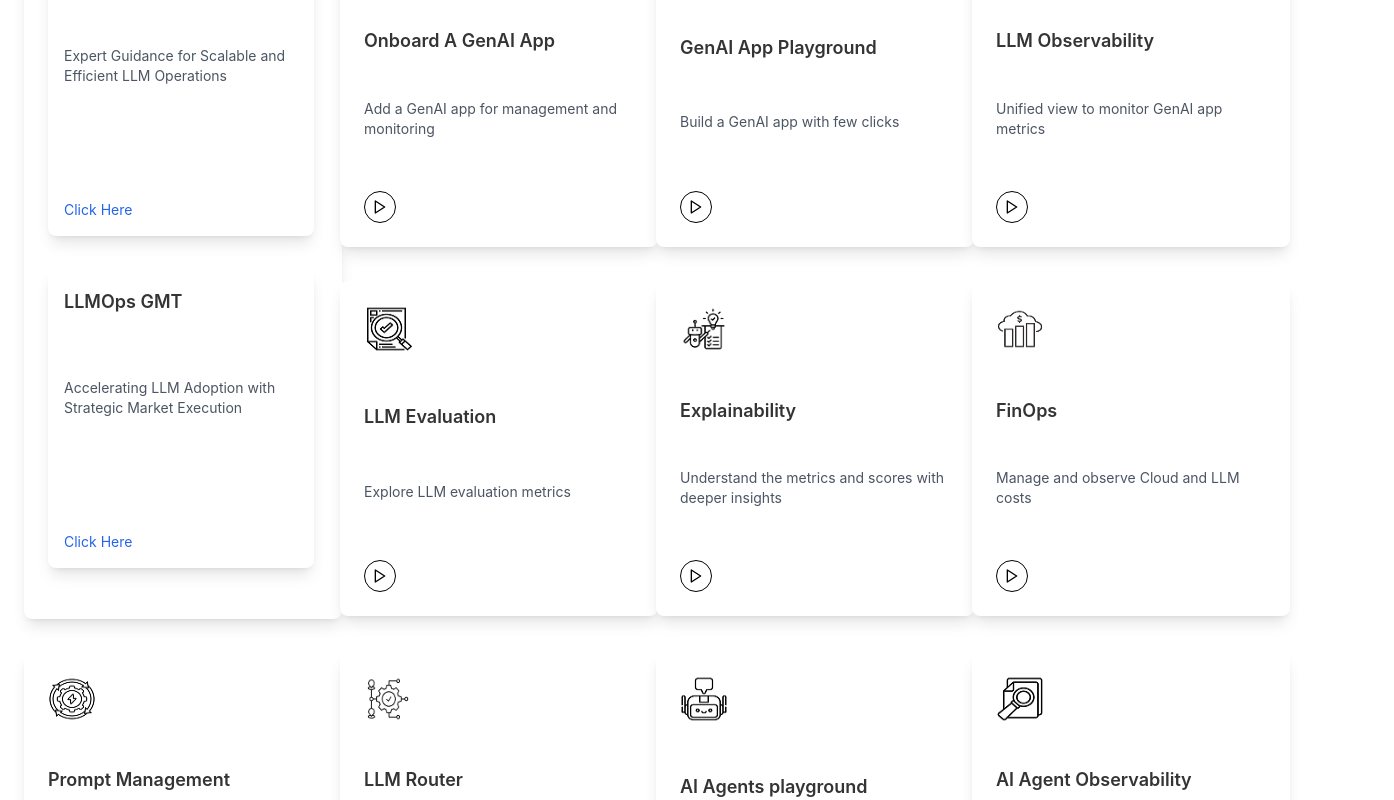
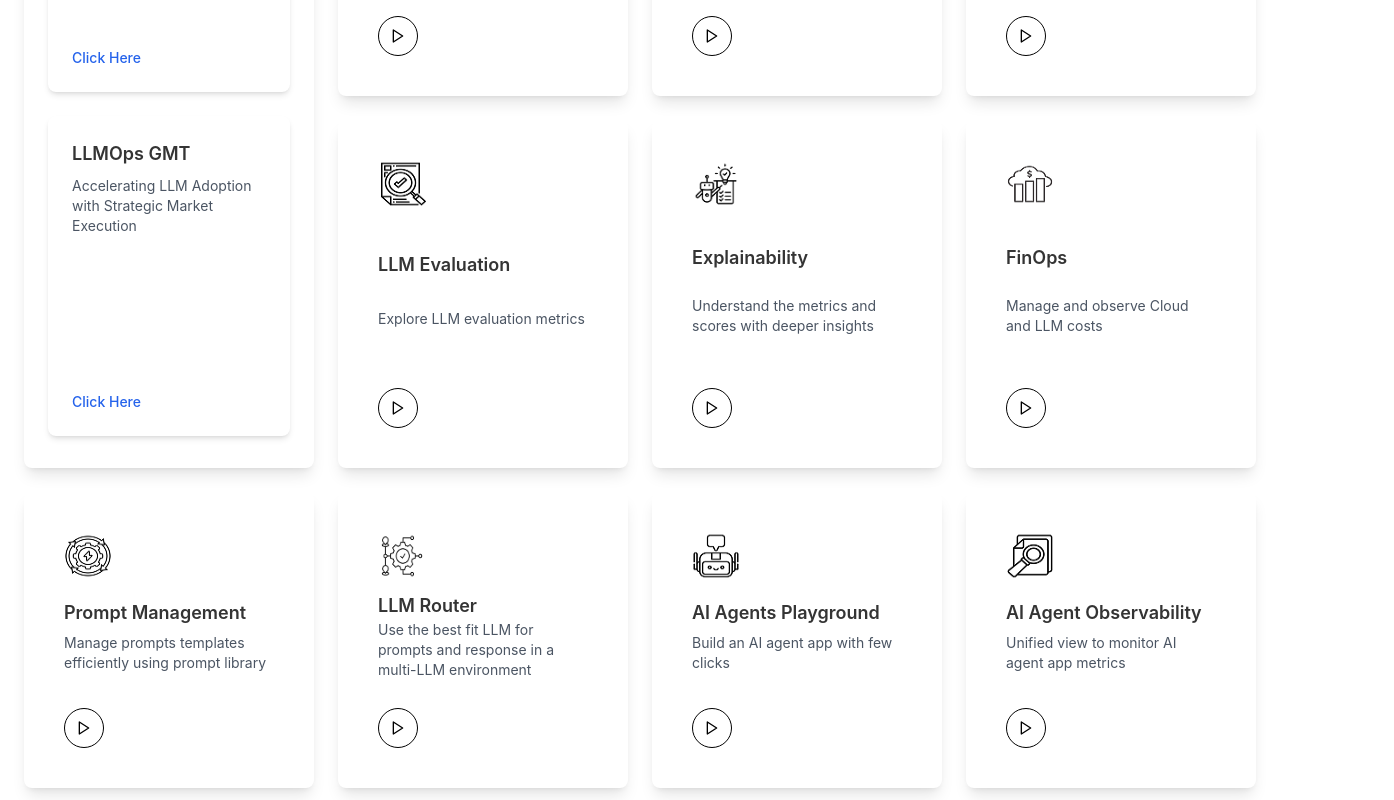
Before and after one commit to sankaran213/application2, a React (Vite) app: page /home in a window 1280 px wide. Shown: the part 1160-1960 px from the top of the page, 1394 px wide, since content can reach past the window. Built offline with nearby package versions, Linux system fonts and the light colour scheme.

Commit message:
new offerings

```diff
--- a/index.html
+++ b/index.html
@@ -9,7 +9,7 @@
 
     <link rel="icon" type="image/svg+xml" href="/vite.svg" />
     <meta name="viewport" content="width=device-width, initial-scale=1.0" />
-    <title>Vite + React</title>
+    <title>LLMOps Services</title>
   </head>
   <body>
     <div id="root"></div>
--- a/src/App.jsx
+++ b/src/App.jsx
@@ -1,8 +1,6 @@
 import React from "react";
 import { BrowserRouter as Router, Routes, Route } from "react-router-dom";
-
 import Home from "./HomePage";
-import LoginPage from "./components/LoginPage";
 import Login from "./components/Login";
 import Signup from "./components/SignUp";
 import ApiKeyForm from "./components/Apiform";
--- a/src/components/Dashboard/Dashboard.jsx
+++ b/src/components/Dashboard/Dashboard.jsx
@@ -8,7 +8,6 @@ import SelectHeader from "./select-header";
 import ResponsiveNavbar from "./Navbar";
 import Sidebar from "./sidebar";
 import { Navigate, useNavigate } from "react-router-dom";
-
 
 export default function Dashboard() {
   const [isSidebarOpen, setSidebarOpen] = useState(true);
@@ -42,28 +41,27 @@ export default function Dashboard() {
 
           <div className="grid grid-cols-12 gap-6">
             {/* Left Column */}
-            <div className="col-span-3">
+            <div className="col-span-12 md:col-span-3">
               <PlatformMetrics />
-              {/* <ApiKeyForm /> */}
             </div>
 
             {/* Middle Column */}
-            <div className="col-span-6">
+            <div className="col-span-12 md:col-span-6">
               <OverallPerformance />
             </div>
 
             {/* Right Column */}
-            <div className="col-span-3">
+            <div className="col-span-12 md:col-span-3">
               <LLMMetrics />
             </div>
 
             {/* Bottom Left */}
-            <div className="col-span-4">
+            <div className="col-span-12 md:col-span-4">
               <OverallLLMMetrics />
             </div>
 
             {/* Bottom Right */}
-            <div className="col-span-8">
+            <div className="col-span-12 md:col-span-8">
               <PromptPerformance />
             </div>
           </div>
--- a/src/components/Dashboard/overall-llm-metrics/bar-chart.jsx
+++ b/src/components/Dashboard/overall-llm-metrics/bar-chart.jsx
@@ -66,8 +66,8 @@ const StackedBarChart = ({ data }) => {
   };
 
   return (
-    <div className="w-full flex justify-center">
-      <div className="w-[90%] sm:w-[300px] h-[200px]">
+    <div className="w-full flex justify-center items-center">
+      <div className="w-full sm:w-[350px] md:w-[400px] lg:w-[500px] xl:w-[600px] h-[250px] md:h-[300px]">
         <Bar data={chartData} options={options} />
       </div>
     </div>
--- a/src/components/Dashboard/overall-performance/index.jsx
+++ b/src/components/Dashboard/overall-performance/index.jsx
@@ -20,16 +20,18 @@ const OverallPerformance = () => {
   };
 
   return (
-    <div className="bg-white bg-opacity-50 shadow-lg rounded-lg p-6 backdrop-blur-md w-[705px] h-[626px]">
+    <div className="bg-white bg-opacity-50 shadow-lg rounded-lg p-6 backdrop-blur-md w-full max-w-[705px] h-auto md:h-[626px]">
       <div className="text-sm text-gray-500 mb-2">LLM Metrics</div>
       <h2 className="text-xl font-semibold mb-8">Overall Performance</h2>
 
-      {/* 2x2 Grid Layout */}
-      <div className="grid grid-cols-2 gap-6 place-items-center">
+      {/* 2x2 Grid Layout, responsive */}
+      <div className="grid grid-cols-2 gap-6 place-items-center sm:grid-cols-1 md:grid-cols-2 lg:grid-cols-2">
         {circleLabels.map((label, index) => (
           <div
             key={index}
-            className={`flip-card ${flippedCard === index ? "flipped" : ""}`}
+            className={`flip-card ${
+              flippedCard === index ? "flipped" : ""
+            } w-full`}
           >
             <div className="flip-card-inner">
               {/* Front Side */}
--- a/src/components/OfferingCard.jsx
+++ /dev/null
@@ -1,8 +0,0 @@
-export default function OfferingCard({ title, description }) {
-  return (
-    <div className="bg-white p-6 rounded-lg shadow-md hover:shadow-xl transition-shadow">
-      <h3 className="text-xl font-semibold mb-2">{title}</h3>
-      <p className="text-gray-600">{description}</p>
-    </div>
-  );
-}
--- a/src/components/Offerings.jsx
+++ b/src/components/Offerings.jsx
@@ -236,7 +236,7 @@ import React from "react";
 import { useNavigate } from "react-router-dom";
 
 const Offerings = () => {
-  const navigate = useNavigate();
+  const navigate = useNavigate("/onboard-genai", "/llm-observability");
 
   const cards = [
     {
@@ -244,7 +244,6 @@ const Offerings = () => {
       description: "Expert Guidance for Scalable and Efficient LLM Operations",
       route: "/llmops-consulting",
       icon: "icons/eval.png",
-
       bigCard: true,
     },
     {
@@ -299,7 +298,7 @@ const Offerings = () => {
     {
       title: "Prompt Management",
       description: "Manage prompts templates efficiently using prompt library",
-      route: "/finops",
+      route: "/prompt-management",
       icon: "icons/prompt.png",
       playButton: true,
     },
@@ -307,54 +306,49 @@ const Offerings = () => {
       title: "LLM Router",
       description:
         "Use the best fit LLM for prompts and response in a multi-LLM environment",
-      route: "/finops",
+      route: "/llm-router",
       icon: "icons/router.png",
       playButton: true,
     },
     {
-      title: "AI Agents playground",
+      title: "AI Agents Playground",
       description: "Build an AI agent app with few clicks",
-      route: "/finops",
+      route: "/ai-agents-playground",
       icon: "icons/playground.png",
       playButton: true,
     },
     {
       title: "AI Agent Observability",
       description: "Unified view to monitor AI agent app metrics",
-      route: "/finops",
+      route: "/ai-agent-observability",
       icon: "icons/Observation.png",
       playButton: true,
     },
   ];
 
   return (
-    <div>
-      <h2 className="text-3xl font-bold text-center text-black mb-8 bg-clip-text mt-10">
+    <div className="container mx-auto px-6 py-10">
+      <h2 className="text-3xl font-bold text-center text-black mb-8">
         LLMOps Offerings
       </h2>
 
-      <div className="grid grid-cols-4 grid-rows-2 gap-8 p-6">
-        {/* Large Card containing Two Small Cards */}
-        <div
-          className="row-span-2 bg-white shadow-lg rounded-lg p-6 flex flex-col gap-8"
-          style={{ width: "318px", height: "707px" }}
-        >
-          {[0, 1].map((index) => (
+      <div className="grid grid-cols-1 sm:grid-cols-2 lg:grid-cols-3 xl:grid-cols-4 gap-6">
+        {/* Large Card (First Two Items) */}
+        <div className="lg:row-span-2 bg-white shadow-lg rounded-lg p-6 py-8 flex flex-col gap-8">
+          {cards.slice(0, 2).map((card, index) => (
             <div
               key={index}
-              className="bg-white shadow-lg p-4 rounded-lg flex flex-col justify-between items-start text-left"
-              style={{ width: "266px", height: "300px" }}
+              className="bg-white shadow-md -mt-2 p-6 rounded-lg flex flex-col items-start justify-between h-[320px] w-full"
             >
-              <h3 className="text-lg font-semibold mt-1">
-                {cards[index].title}
-              </h3>
-              <p className="text-sm text-gray-600 -mt-10">
-                {cards[index].description}
+              <div>
+                <h3 className="text-lg font-semibold">{card.title}</h3>
+                <p className="text-sm text-gray-600 mt-2 flex-grow">
+                  {card.description}
                 </p>
-              {/* "Click Here" for small cards */}
+              </div>
               <a
-                href={cards[index].route}
-                className="inline-flex items-center text-sm text-blue-600 hover:text-blue-800 mt-3"
+                href={card.route}
+                className="text-blue-600 hover:text-blue-800 font-medium"
               >
                 Click Here
               </a>
@@ -362,42 +356,42 @@ const Offerings = () => {
           ))}
         </div>
 
-        {/* Remaining Cards with Play Button Only */}
+        {/* Small Cards */}
         {cards.slice(2).map((card, index) => (
           <div
             key={index}
-            className="bg-white shadow-lg rounded-lg p-6 flex flex-col justify-between items-start text-left"
-            style={{ width: "318px", height: "335px" }}
+            className="bg-white shadow-lg rounded-lg p-10 flex flex-col justify-between"
           >
-            {/* Unique Logo */}
-            <img
-              src={card.icon} // Use the correct `card` object from the map
-              alt={card.title}
-              className="w-12 h-12"
-            />
-            <h3 className="text-lg font-semibold mt-1">{card.title}</h3>
-            <p className="text-sm text-gray-600 mt-1">{card.description}</p>
-            {/* Play Button Only for remaining cards */}
+            {/* Icon */}
+            <img src={card.icon} alt={card.title} className="w-12 h-12" />
+            <h3 className="text-lg font-semibold mt-3">{card.title}</h3>
+            <p className="text-sm text-gray-600 mt-0 pb-3">
+              {card.description}
+            </p>
+
+            {/* Play Button */}
+            {card.playButton && (
               <a
                 href={card.route}
-              className="inline-flex items-center text-sm text-blue-600 hover:text-blue-800 mt-3"
+                className="flex items-center mt-4 text-blue-600 hover:text-blue-800"
               >
-              <div className="w-8 h-8 rounded-full border border-black flex items-center justify-center transition-all duration-300 hover:bg-black hover:border-black">
+                <div className="w-10 h-10 rounded-full border border-black flex items-center justify-center transition hover:bg-black hover:border-black">
                   <svg
                     width="16"
                     height="16"
                     viewBox="0 0 24 24"
                     fill="none"
-                  stroke="black" // Ensures the polygon is black
+                    stroke="black"
                     strokeWidth="2"
                     strokeLinecap="round"
                     strokeLinejoin="round"
-                  className="transition-all duration-300 hover:stroke-white" // Changes color on hover
+                    className="transition hover:stroke-white"
                   >
                     <polygon points="5 3 19 12 5 21 5 3" />
                   </svg>
                 </div>
               </a>
+            )}
           </div>
         ))}
       </div>
```
Also changed, not shown: src/components/Dashboard/prompt-performance/index.jsx (+33 -20 lines), src/components/HeroWithDash.jsx (+11 -7 lines). Lines whose indentation alone changed are shown as unchanged.
